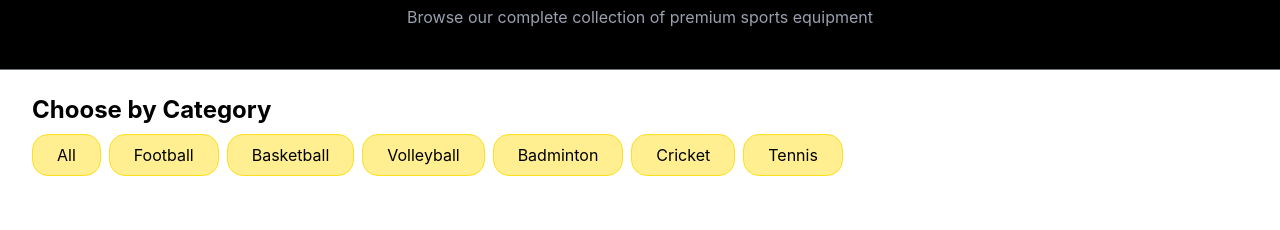
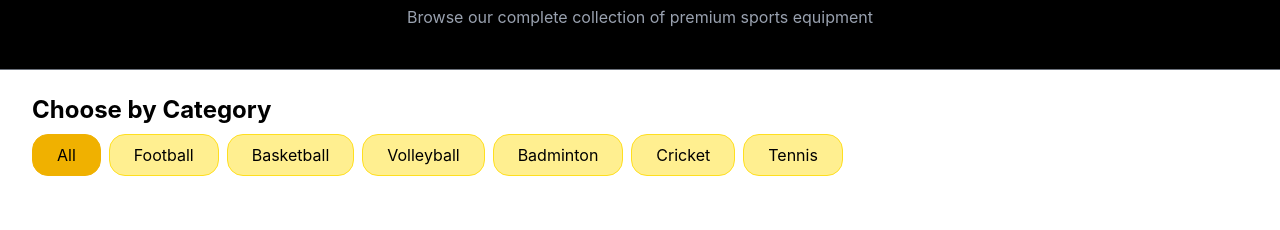
Before and after one commit to Bishal2223/SportStore, a React (Vite) app: page /shop in a window 1280 px wide. Shown: the part 207-437 px from the top of the page. Built offline with nearby package versions, Linux system fonts and the light colour scheme.

Commit message:
Successfully added Category Filter in shop

```diff
--- a/src/pages/Shop.jsx
+++ b/src/pages/Shop.jsx
@@ -1,4 +1,4 @@
-import React from 'react'
+import React, { useState } from 'react'
 
 const PRODUCTS = [
   // FOOTBALL
@@ -39,6 +39,8 @@ const PRODUCTS = [
 ];
 const CATEGORIES = ['All','Football','Basketball','Volleyball','Badminton','Cricket','Tennis',]
 const Shop = () => {
+  const [selectedCategory, setSelectedCategory] = useState('All')
+  const filteredProducts = selectedCategory === 'All'? PRODUCTS : PRODUCTS.filter((e) => e.category === selectedCategory)
   return (
     <section className="w-full">
       <div className="flex flex-col justify-center items-center gap-2 pt-16 pb-10 px-4 border-b border-gray-400/70 bg-black">
@@ -53,11 +55,21 @@ const Shop = () => {
       {/* Category-Section */}
         <div className="flex flex-wrap gap-2 py-6 px-8">
           <h2 className='w-full text-2xl font-bold'>Choose by Category</h2>
-          {CATEGORIES.map((e) => <div className='px-6 py-2 inset-0 bg-yellow-300/50 border border-yellow-300 rounded-2xl focus:bg-yellow-500'>{e}</div>)}
+          {CATEGORIES.map((e) =>
+            <div
+             onClick={() => setSelectedCategory(e)}
+             className={`px-6 py-2 rounded-2xl border transition
+              ${
+                selectedCategory === e
+                  ? 'bg-yellow-500 border-yellow-500'
+                  : 'bg-yellow-300/50 border-yellow-300'
+              }`}>
+             {e}
+            </div>)}
         </div>
 
       <div className="grid grid-cols-2 sm:grid-cols-3 md:grid-cols-4 lg:grid-cols-5 gap-6 px-4 sm:px-6 lg:px-10 py-8 place-items-center">
-        {PRODUCTS.map((e) => (
+        {filteredProducts.map((e) => (
           <div
             key={e.id}
             className="relative group w-full max-w-[240px] h-64 sm:h-72 md:h-80 shadow-xl rounded-2xl overflow-hidden"
```
